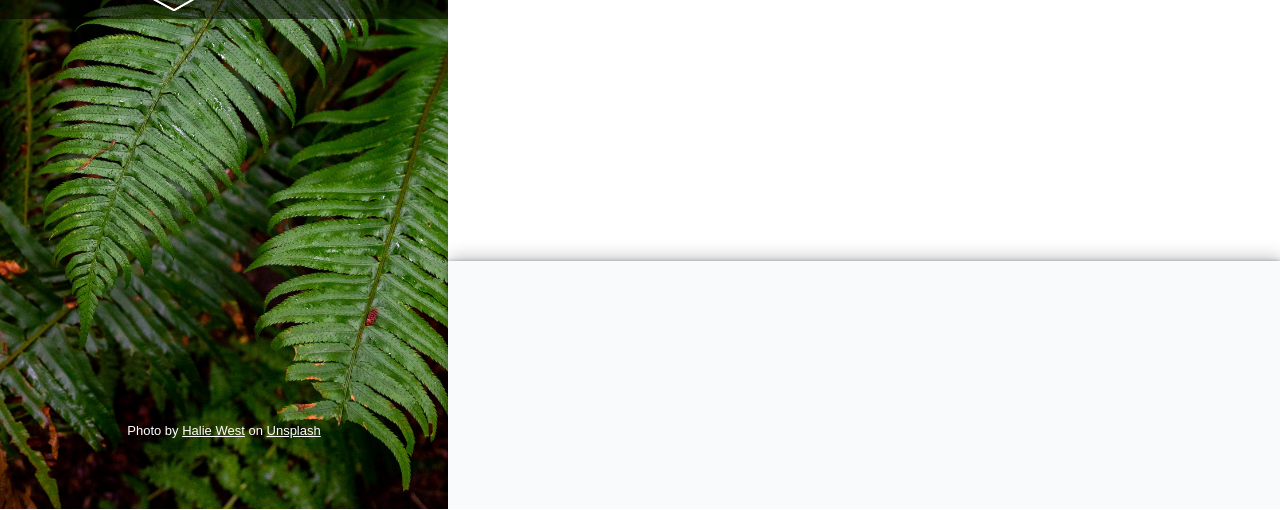
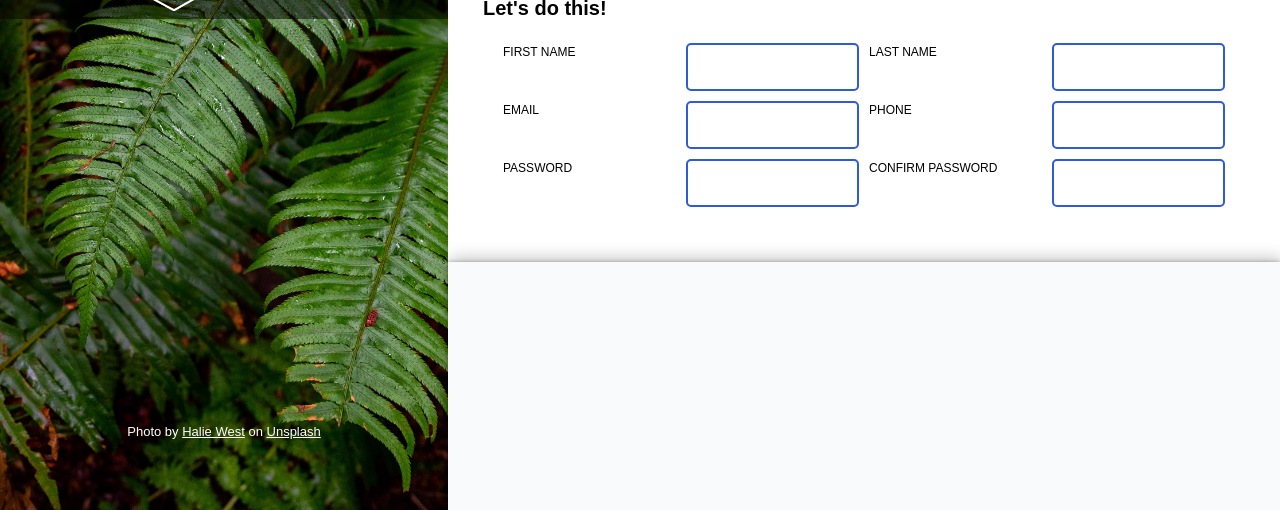
Before and after one commit to ksh009/top-signup-form, a plain HTML site: page index.html in a window 1280 px wide. Shown: the part 291-801 px from the top of the page. Drawn offline with Linux system fonts and the light colour scheme.

Commit message:
Form labels and input

```diff
--- a/index.html
+++ b/index.html
@@ -32,14 +32,38 @@
 			<div class="right">
 				<div class="col1">
 					<p>
-						This is not a real online service! You know you need
-						something like this in your life to help you realize your deepest
-						dreams. Sign up <span>now</span> to get started.
+						This is not a real online service! You know you need something like
+						this in your life to help you realize your deepest dreams. Sign up
+						<span>now</span> to get started.
 					</p>
 					<p>You <span>know</span> you want to.</p>
 				</div>
+				<div class="col2">
+					<h2 >Let's do this!</h2>
+					<form>
+						<div class="form-left">
+							<label for="first-name">FIRST NAME</label>
+							<input type="text" id="first-name" name="first-name" />
+							<label for="email">EMAIL</label>
+							<input type="email" id="email" name="email" />
+							<label for="password">PASSWORD</label>
+							<input type="password" id="password" name="password" />
+						</div>
+						<div class="form-right">
+							<label for="last-name">LAST NAME</label>
+							<input type="text" id="last-name" name="last-name" />
+							<label for="phone">PHONE</label>
+							<input type="tel" id="phone" name="phone" />
+							<label for="confirm-password">CONFIRM PASSWORD</label>
+							<input
+								type="password"
+								id="confirm-password"
+								name="confirm-password"
+							/>
+						</div>
+					</form>
+				</div>
 
-				<div class="col2"></div>
 				<div class="col3"></div>
 			</div>
 		</div>
--- a/style.css
+++ b/style.css
@@ -99,6 +99,7 @@ body {
 
 .col2 {
 	background-color: var(--secondary-text-color);
+	padding: 35px;
 }
 
 .col3 {
@@ -116,13 +117,13 @@ body {
 
 .footer-text {
 	font-size: 1.3rem;
-	color: #ffffff;
+	color: var(--secondary-text-color);
 	text-align: center;
 	font-family: sans-serif;
 }
 
 .footer-text a {
-	color: #ffffff;
+	color: var(--secondary-text-color);
 	text-decoration: underline;
 }
 
@@ -132,7 +133,7 @@ body {
 
 .col1 p {
 	font-style: normal;
-	color: black;
+	color: var(--main-text-color);
 	margin-top: 15px;
 	font-size: 2rem;
 }
@@ -140,3 +141,58 @@ body {
 .col1 p span {
 	font-style: italic;
 }
+
+.col2 h2 {
+	font-family: sans-serif;
+	font-size: 2rem;
+	color: var(--main-text-color);
+}
+
+.col2 form {
+	display: grid;
+	grid-template-columns: repeat(2, 1fr);
+	grid-gap: 10px;
+	padding: 20px;
+}
+
+.form-left,
+.form-right {
+	display: grid;
+	grid-template-columns: repeat(2, 1fr);
+	grid-gap: 10px;
+}
+
+label {
+	font-size: 1.2rem;
+	font-weight: normal;
+	color: var(--main-text-color);
+	font-family: sans-serif;
+}
+
+input {
+	padding: 10px;
+	font-size: 1.6rem;
+	border: 2px solid var(--input-focus-border-color);
+	border-radius: 5px;
+}
+
+input:focus {
+	border-color: var(--input-focus-border-color);
+	outline: none;
+}
+
+/* button {
+	background-color: var(--secondary-color);
+	color: var(--primary-color);
+	font-size: 1.6rem;
+	font-weight: bold;
+	padding: 10px 20px;
+	border: none;
+	border-radius: 5px;
+	cursor: pointer;
+  }
+
+  button:hover {
+	background-color: var(--primary-color);
+	color: var(--secondary-color);
+  } */
```
